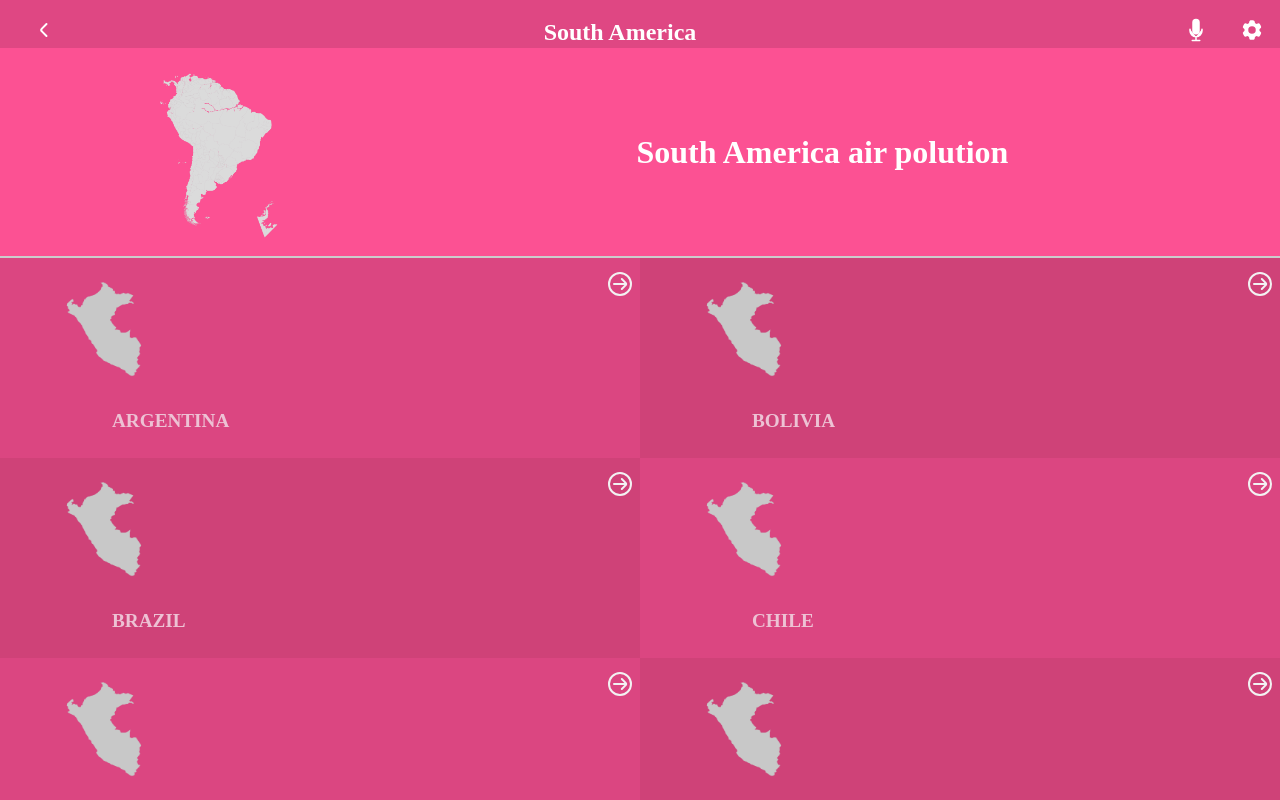
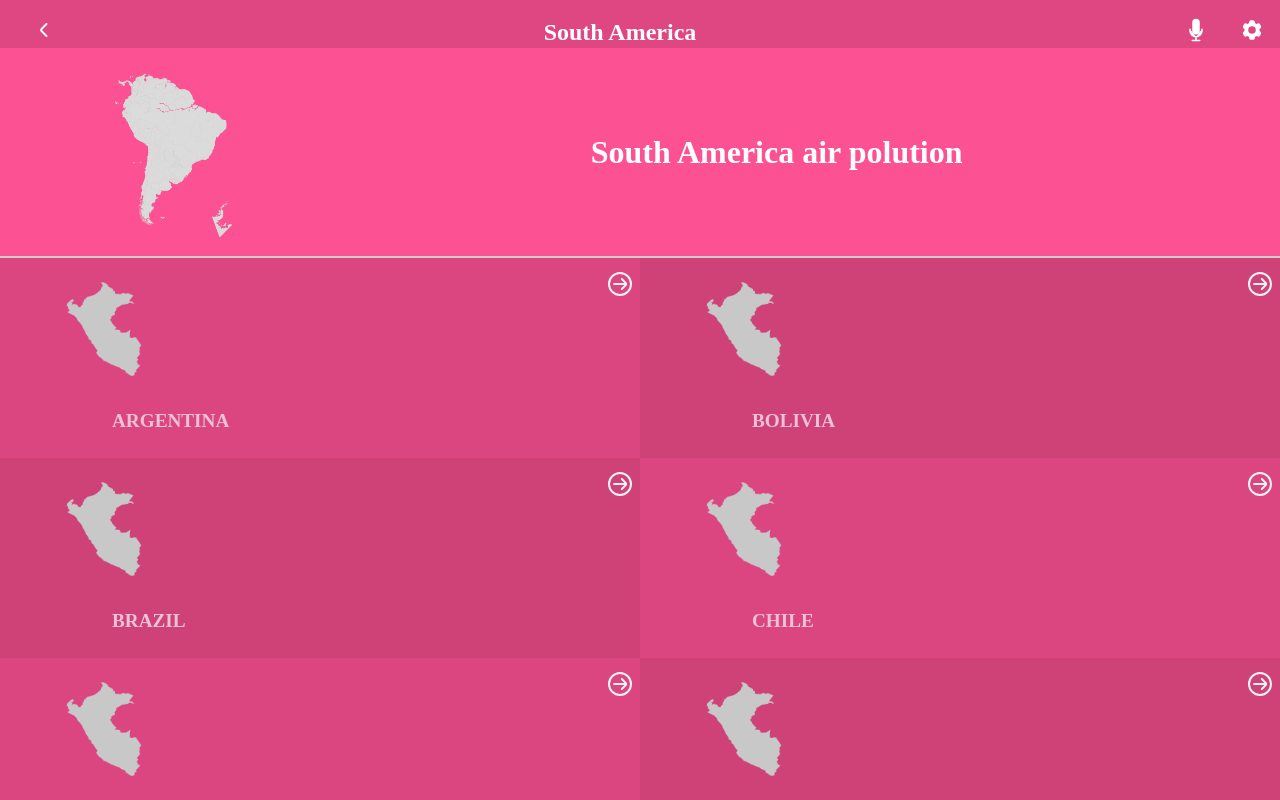
Before and after one commit to ulises2607/Metrics-webapp, a React (Create React App) app: page / in a window 1280 px wide. Built offline with nearby package versions, Linux system fonts and the light colour scheme.

Commit message:
Fix width error

```diff
--- a/src/Assets/Styles/Header.css
+++ b/src/Assets/Styles/Header.css
@@ -1,5 +1,5 @@
 .header-container {
-  width: 100%;
+  width: 100vw;
   height: 13rem;
   display: flex;
   justify-content: center;
@@ -17,7 +17,7 @@
 
 .title-header-container {
   display: flex;
-  width: 70%;
+  width: 100%;
   height: 100%;
   justify-content: center;
   align-items: center;
```
